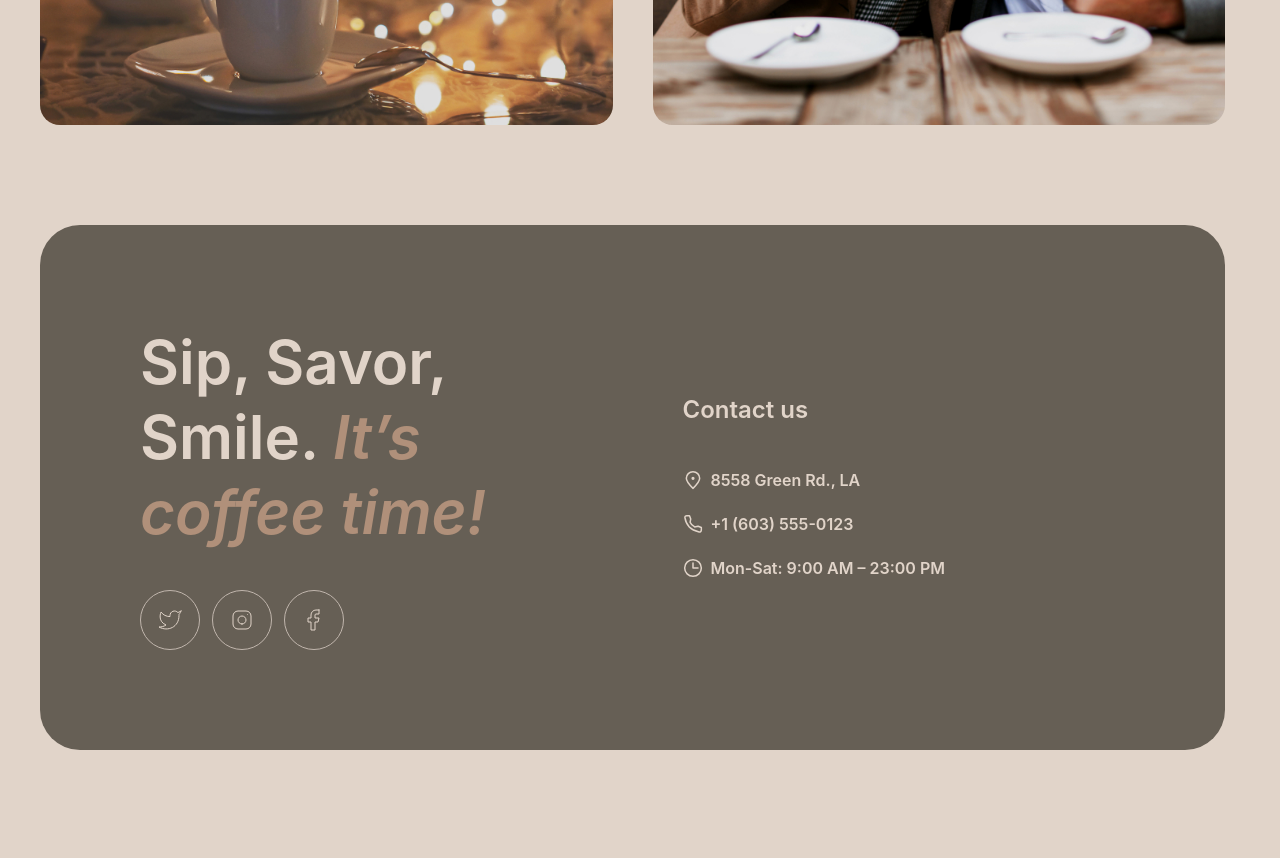
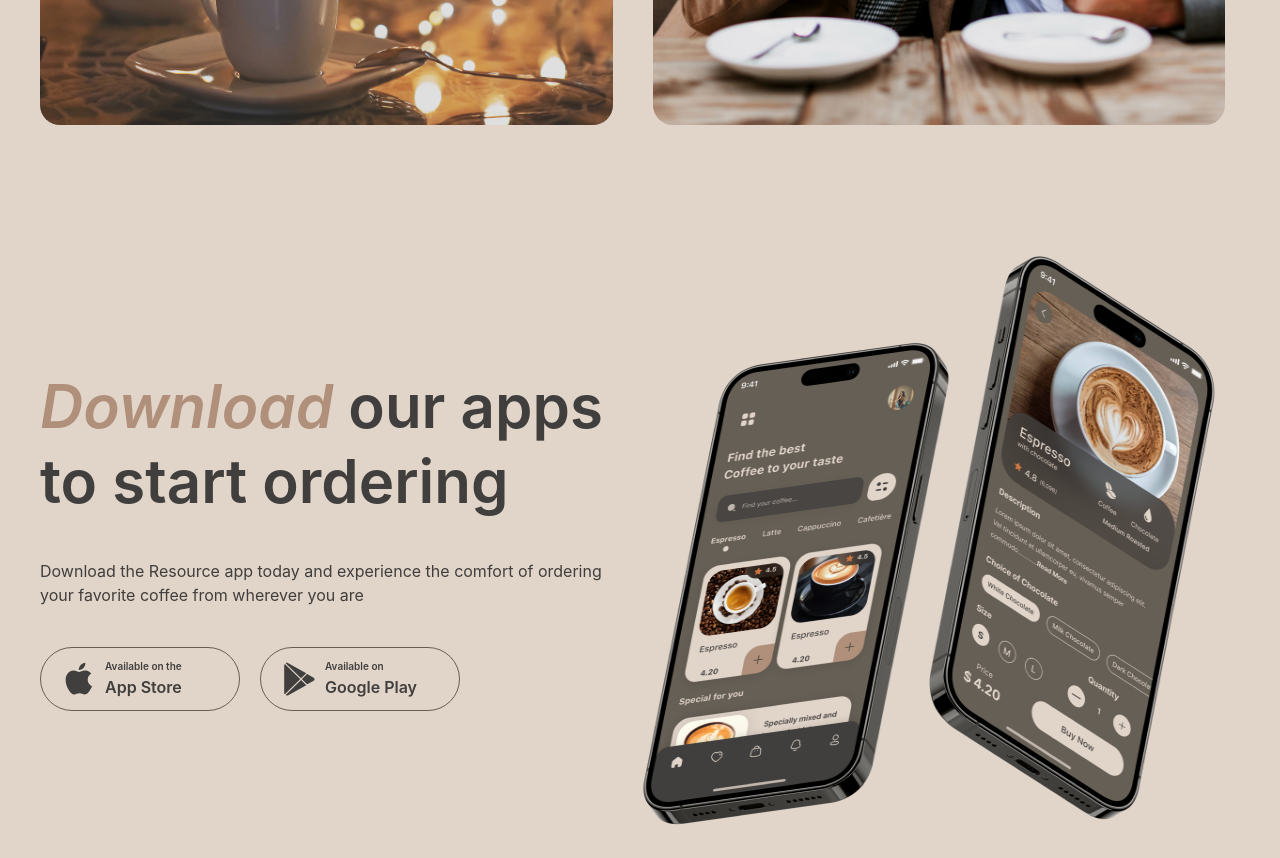
Before and after one commit to thisvolwebnik/coffee-house, a website with bundled scripts: page src/pages/index.html in a window 1280 px wide. Shown: the part 2120-2978 px from the top of the page. Before the commit the page ends 2910 px from the top, so only its background shows below. Built offline with nearby package versions, Linux system fonts and the light colour scheme; a web font is replaced by a local one.

Commit message:
feat: implement adaptive mobile-app section

```diff
--- a/src/pages/index.html
+++ b/src/pages/index.html
@@ -272,6 +272,97 @@
       </div>
     </div>
   </section>
+  <section
+    class="mobile-app"
+    aria-labelledby="mobile-app-title"
+  >
+    <div class="mobile-app__inner container">
+      <div class="mobile-app__column">
+        <h2
+          class="mobile-app__title"
+          id="mobile-app-title"
+        ><span class="text-accent">Download</span> our apps to start ordering
+        </h2>
+        <div class="mobile-app__description">
+          <p>Download the Resource app today and experience the comfort of ordering your favorite coffee from wherever you are</p>
+        </div>
+        <div class="mobile-app__buttons">
+          <a
+            class="mobile-app__button button-secondary"
+            href="/"
+          >
+            <span class="button-secondary__icon">
+              <svg
+                width="36"
+                height="36"
+                viewBox="0 0 36 36"
+                fill="none"
+                xmlns="http://www.w3.org/2000/svg"
+              >
+                <path
+                  d="M26.7073 18.6307C26.6704 14.6324 30.065 12.6872 30.2203 12.5966C28.2977 9.86366 25.3178 9.49026 24.2707 9.46048C21.7679 9.20369 19.3403 10.9206 18.0654 10.9206C16.765 10.9206 14.8017 9.48529 12.6858 9.52747C9.96293 9.56841 7.41566 11.1055 6.0186 13.4923C3.13542 18.359 5.28572 25.5108 8.04802 29.4446C9.42981 31.3712 11.0444 33.5223 13.1578 33.4466C15.2254 33.3635 15.9978 32.1614 18.4929 32.1614C20.9651 32.1614 21.6903 33.4466 23.8457 33.3983C26.0647 33.3635 27.4618 31.463 28.7952 29.519C30.392 27.3108 31.0333 25.1362 31.0588 25.0245C31.0066 25.0071 26.7493 23.4229 26.7073 18.6307Z"
+                  fill="#403F3D"
+                />
+                <path
+                  d="M22.6357 6.87268C23.7477 5.51675 24.5086 3.67205 24.2974 1.80005C22.6879 1.86952 20.675 2.88554 19.5159 4.21169C18.4903 5.38029 17.5742 7.29571 17.8109 9.097C19.6189 9.2285 21.4753 8.20752 22.6357 6.87268Z"
+                  fill="#403F3D"
+                />
+              </svg>
+            </span>
+            <span class="button-secondary__body">
+              <span class="button-secondary__caption caption">Available on the</span>
+              <span class="button-secondary__name">App Store</span>
+            </span>
+          </a>
+          <a
+            class="mobile-app__button button-secondary"
+            href="/"
+          >
+            <span class="button-secondary__icon">
+              <svg
+                width="36"
+                height="36"
+                viewBox="0 0 36 36"
+                fill="none"
+                xmlns="http://www.w3.org/2000/svg"
+              >
+                <path
+                  d="M3.7558 3.20297C3.39335 3.57289 3.18359 4.14884 3.18359 4.89471V31.4994C3.18359 32.2453 3.39335 32.8212 3.7558 33.1911L3.84525 33.2723L19.1359 18.37V18.0181L3.84525 3.11575L3.7558 3.20297Z"
+                  fill="#403F3D"
+                />
+                <path
+                  d="M26.0776 23.34L20.9863 18.37V18.0181L26.0837 13.0482L26.1979 13.1128L32.2345 16.4617C33.9573 17.4121 33.9573 18.976 32.2345 19.9324L26.1979 23.2753L26.0776 23.34Z"
+                  fill="#403F3D"
+                />
+                <path
+                  d="M25.2733 24.2007L20.0617 19.1195L4.68164 34.1166C5.25384 34.7031 6.18695 34.7737 7.24807 34.1873L25.2733 24.2007Z"
+                  fill="#403F3D"
+                />
+                <path
+                  d="M25.2733 12.1876L7.24807 2.20103C6.18695 1.62058 5.25384 1.69125 4.68164 2.27772L20.0617 17.2688L25.2733 12.1876Z"
+                  fill="#403F3D"
+                />
+              </svg>
+            </span>
+            <span class="button-secondary__body">
+              <span class="button-secondary__caption caption">Available on</span>
+              <span class="button-secondary__name">Google Play</span>
+            </span>
+          </a>
+        </div>
+      </div>
+      <div class="mobile-app__column">
+        <img
+          class="mobile-app__background-image"
+          src="../assets/images/mobile-screens.png"
+          alt="Mobile screens"
+          width="630"
+          height="630"
+          loading="lazy"
+        >
+      </div>
+    </div>
+  </section>
 </main>
 <footer class="footer">
   <div class="container">
--- a/src/styles/base/base.css
+++ b/src/styles/base/base.css
@@ -25,6 +25,10 @@ button:active {
   transform: scale(0.95);
 }
 
+button {
+  white-space: nowrap;
+}
+
 .container {
   max-width: calc(var(--container-width) + var(--container-padding-x) * 2);
   margin-inline: auto;
--- a/src/styles/components/button.css
+++ b/src/styles/components/button.css
@@ -47,3 +47,28 @@
 .button-primary:active > span {
   translate: 0;
 }
+
+.button-secondary {
+  display: inline-flex;
+  align-items: center;
+  column-gap: 8px;
+  width: 100%;
+  max-width: 200px;
+  height: 64px;
+  padding-left: 20px;
+  border: var(--border-dark);
+  border-radius: 100px;
+}
+
+.button-secondary__body {
+  display: grid;
+  row-gap: 2px;
+}
+
+.button-secondary__icon {
+  --size-button-secondary-icon: 36px;
+
+  display: inline-flex;
+  width: var(--size-button-secondary-icon);
+  height: var(--size-button-secondary-icon);
+}
--- /dev/null
+++ b/src/styles/layout/mobile-app.css
@@ -0,0 +1,57 @@
+.mobile-app {
+  padding-top: 100px;
+}
+
+.mobile-app__inner {
+  display: flex;
+  justify-content: space-between;
+  align-items: center;
+}
+
+.mobile-app__column {
+  display: flex;
+  flex-direction: column;
+  row-gap: 40px;
+  width: 100%;
+  max-width: 630px;
+}
+
+.mobile-app__title {
+  width: 100%;
+  max-width: 620px;
+}
+
+.mobile-app__description {
+  width: 100%;
+  max-width: 610px;
+}
+
+.mobile-app__buttons {
+  display: flex;
+  column-gap: 20px;
+}
+
+.mobile-app__background-image {
+  --size-mobile-app-background-image: 630px;
+
+  width: var(--size-mobile-app-background-image);
+  height: var(--size-mobile-app-background-image);
+}
+
+@media (width <= 1023px) {
+  .mobile-app__inner {
+    flex-direction: column;
+    row-gap: 40px;
+  }
+}
+
+@media (width <= 767px) {
+  .mobile-app__buttons {
+    flex-direction: column;
+    row-gap: 20px;
+  }
+
+  .mobile-app__background-image {
+    --size-mobile-app-background-image: 348px;
+  }
+}
--- a/src/styles/style.css
+++ b/src/styles/style.css
@@ -18,3 +18,4 @@
 @import url("./layout/footer.css");
 @import url("./layout/hero.css");
 @import url("./layout/about.css");
+@import url("./layout/mobile-app.css");
```
Also changed, not shown: src/assets/images/mobile-screens.png (added).
